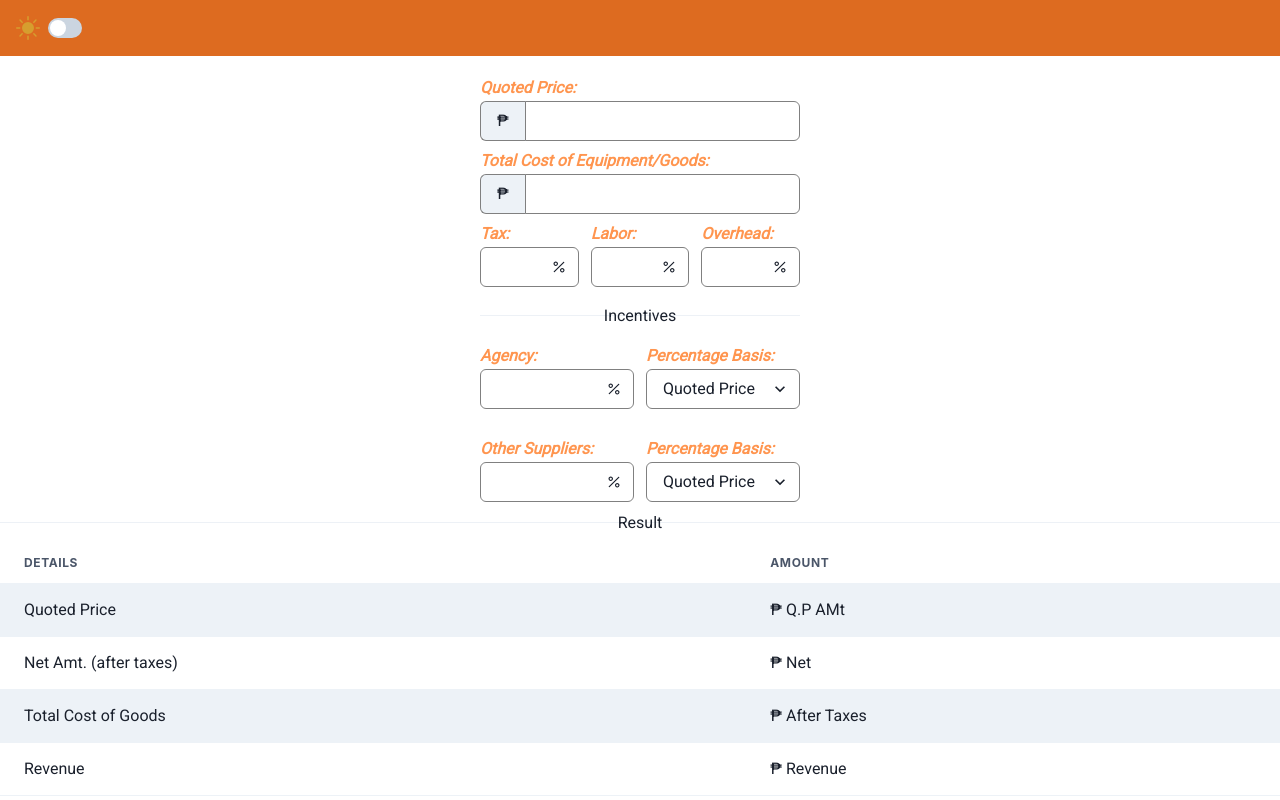
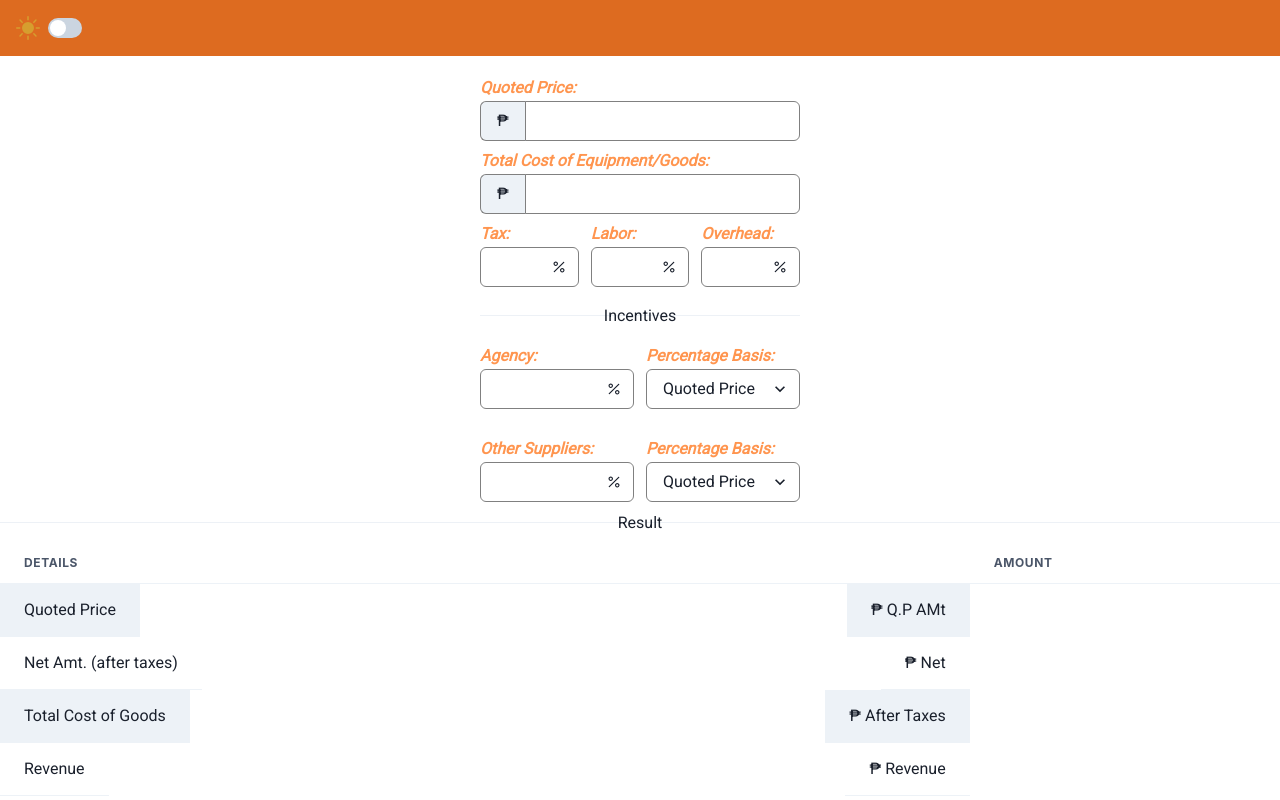
Before and after one commit to scott-gianan/taos-calc, a React (Vite) app: page / in a window 1280 px wide. Shown: the top 800 px of the page. Built offline with nearby package versions, Linux system fonts and the light colour scheme.

Commit message:
added inline styling

```diff
--- a/src/components/TableResult/TableRow.jsx
+++ b/src/components/TableResult/TableRow.jsx
@@ -1,7 +1,11 @@
 import { Tr, Td } from "@chakra-ui/react";
+const trStyle = {
+  display: "flex",
+  justifyContent: "space-between",
+};
 function TableRow({ detail, amount }) {
   return (
-    <Tr>
+    <Tr style={trStyle}>
       <Td>{detail}</Td>
       <Td>₱ {amount}</Td>
     </Tr>
```
